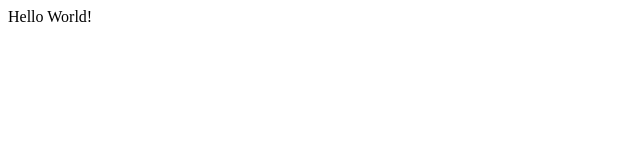
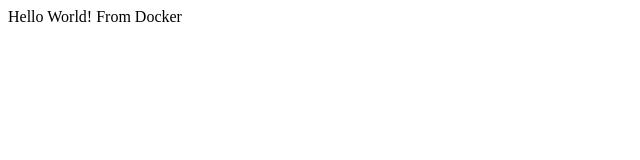
Before and after one commit to belzy/rybble-web, a Next.js app: page / in a window 1280 px wide. Shown: the top 160 px of the page, without its empty margins (0-640 px from the left). Built offline with nearby package versions, Linux system fonts and the light colour scheme.

Commit message:
Created separate Dockerfiles for development and production environments.

```diff
--- a/heroku.yml
+++ b/heroku.yml
@@ -1,3 +1,3 @@
 build:
   docker:
-    web: Dockerfile
+    web: Dockerfile.prod
--- a/pages/index.tsx
+++ b/pages/index.tsx
@@ -3,7 +3,7 @@
 const HomePage = () => {
 
   return (
-    <>Hello World!</>
+    <>Hello World! From Docker</>
   );
 };
 
```
Also changed, not shown: .circleci/config.yml, 2 other files (tests, documents, lock files or other folders).
